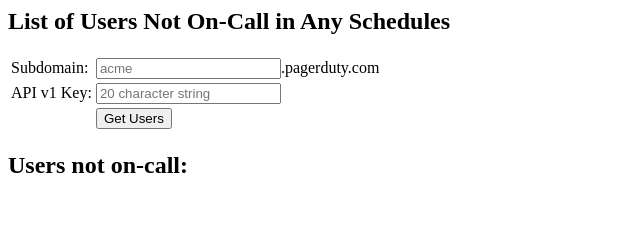
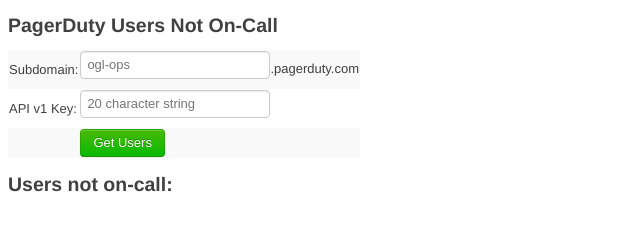
Before and after one commit to ancydow/addons, a plain HTML site: page user_not_oncall/index.html in a window 1280 px wide. Shown: the whole page, without its empty margins (0-640 px from the left). Drawn offline with Linux system fonts and the light colour scheme.

Commit message:
Add files via upload

```diff
--- a/user_not_oncall/index.html
+++ b/user_not_oncall/index.html
@@ -1,4 +1,12 @@
-<h2>List of Users Not On-Call in Any Schedules</h2>
+<!DOCTYPE html>
+<html>
+<head>
+<script src='pdjs.js'></script>
+<script src='notoncall.js'></script>
+<link rel="stylesheet" type="text/css" href="app.css">
+</head>
+<body>
+<h2>PagerDuty Users Not On-Call</h2>
 
 <div>
     <form name="myform" method="post">
@@ -6,7 +14,7 @@
             <tr>
                 <td>Subdomain:</td>
                 <td>
-                    <input type="text" name="subdomain" placeholder="acme" value="" />.pagerduty.com</td>
+                    <input type="text" name="subdomain" placeholder="ogl-ops" value="" />.pagerduty.com</td>
             </tr>
             <tr>
                 <td>API v1 Key:</td>
@@ -27,3 +35,5 @@
 <ul>
   <div id="bad_users"></div>
 </ul>
+</body>
+</html>
```
